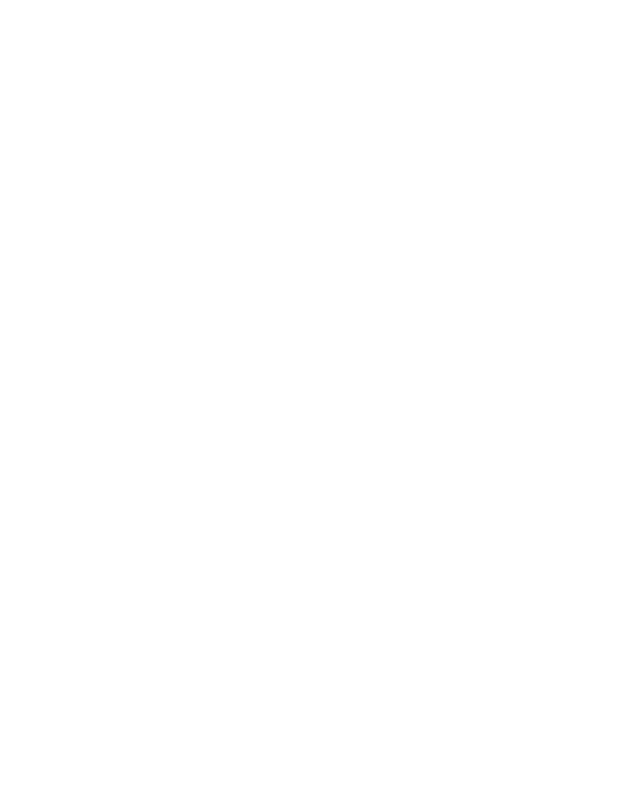
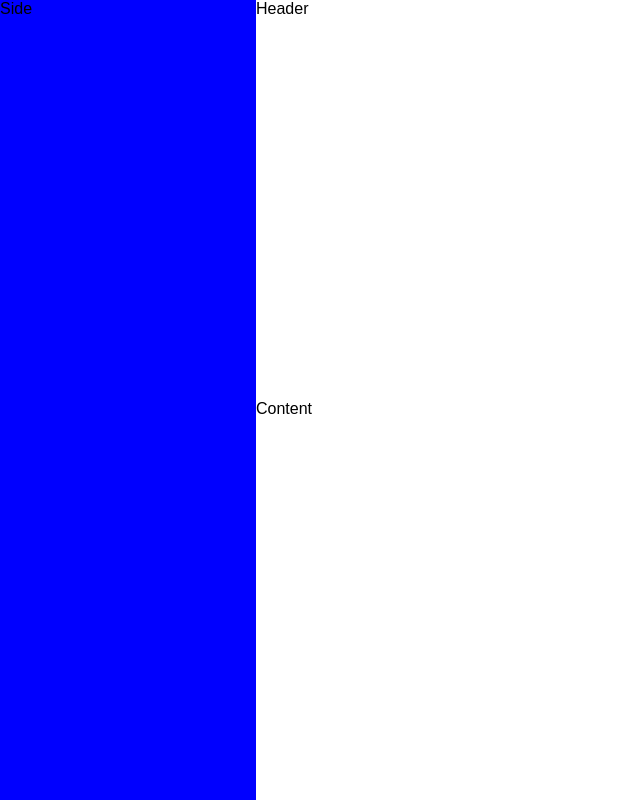
Before and after one commit to Ammon-Faust/admin-dashboard, a plain HTML site: page index.html in a window 1280 px wide. Shown: the whole page, without its empty margins (0-640 px from the left). Drawn offline with Linux system fonts and the light colour scheme.

Commit message:
setup: re-made wireframe

```diff
--- a/index.html
+++ b/index.html
@@ -7,6 +7,10 @@
     <link rel="stylesheet" href="styles.css">
 </head>
 <body>
-
+    <div class="container">
+        <div class="header">Header</div>
+        <div class="sidebar">Side</div>
+        <div class="content">Content</div>
+    </div>
 </body>
 </html>
--- a/styles.css
+++ b/styles.css
@@ -3,3 +3,25 @@ body {
     margin: 0;
     min-height: 100vh;
 }
+
+.container {
+    min-height: 100vh;
+    min-width: 100vw;
+    display: inline-grid;
+    grid-template-columns: 1fr 4fr;
+    grid-template-rows: .5fr .5fr;
+}
+
+.search-bar {
+
+}
+
+.header {
+
+}
+
+.sidebar {
+    background-color: blue;
+    grid-column: 1;
+    grid-row: 1 / 3;
+}
```
